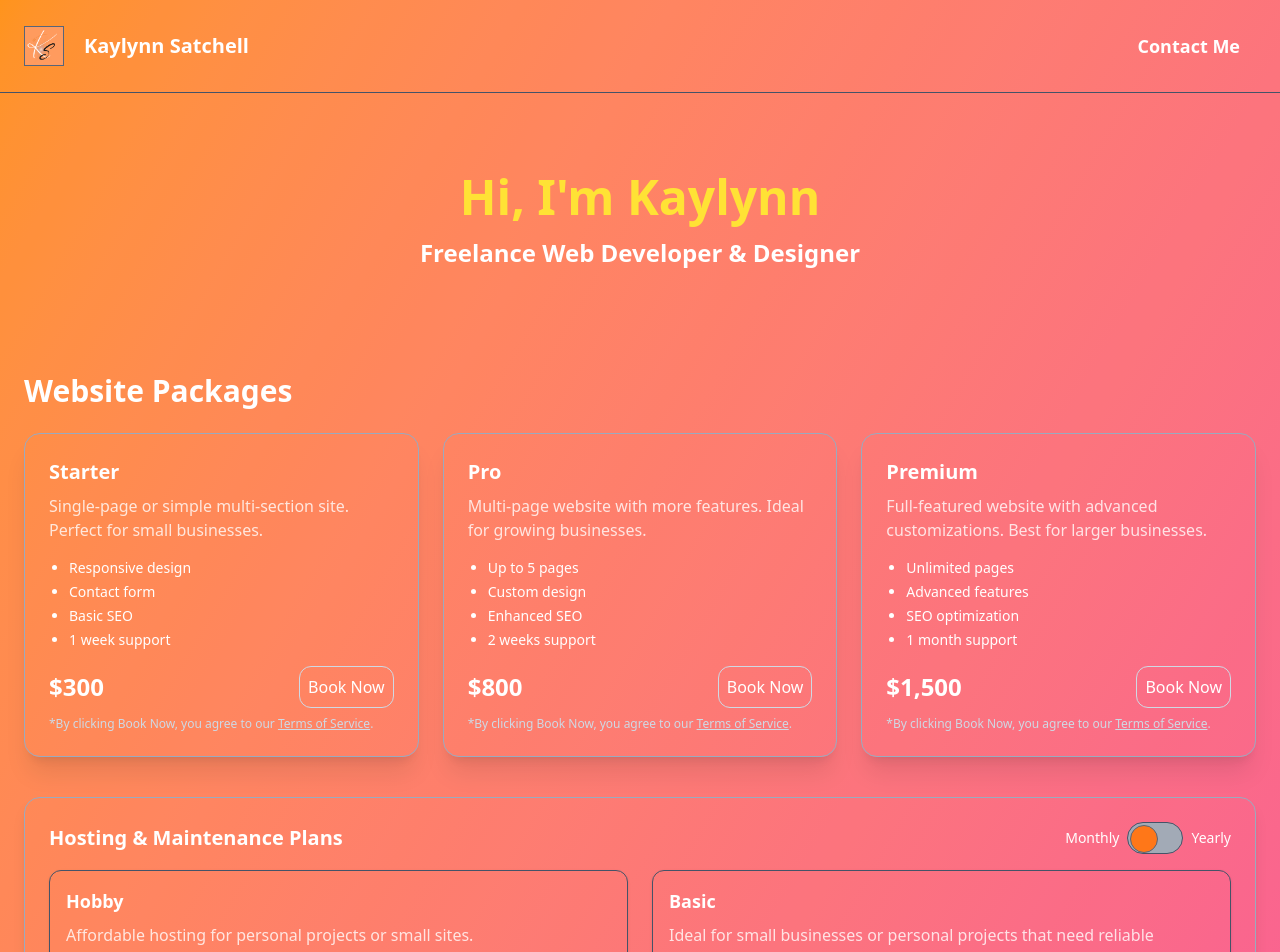
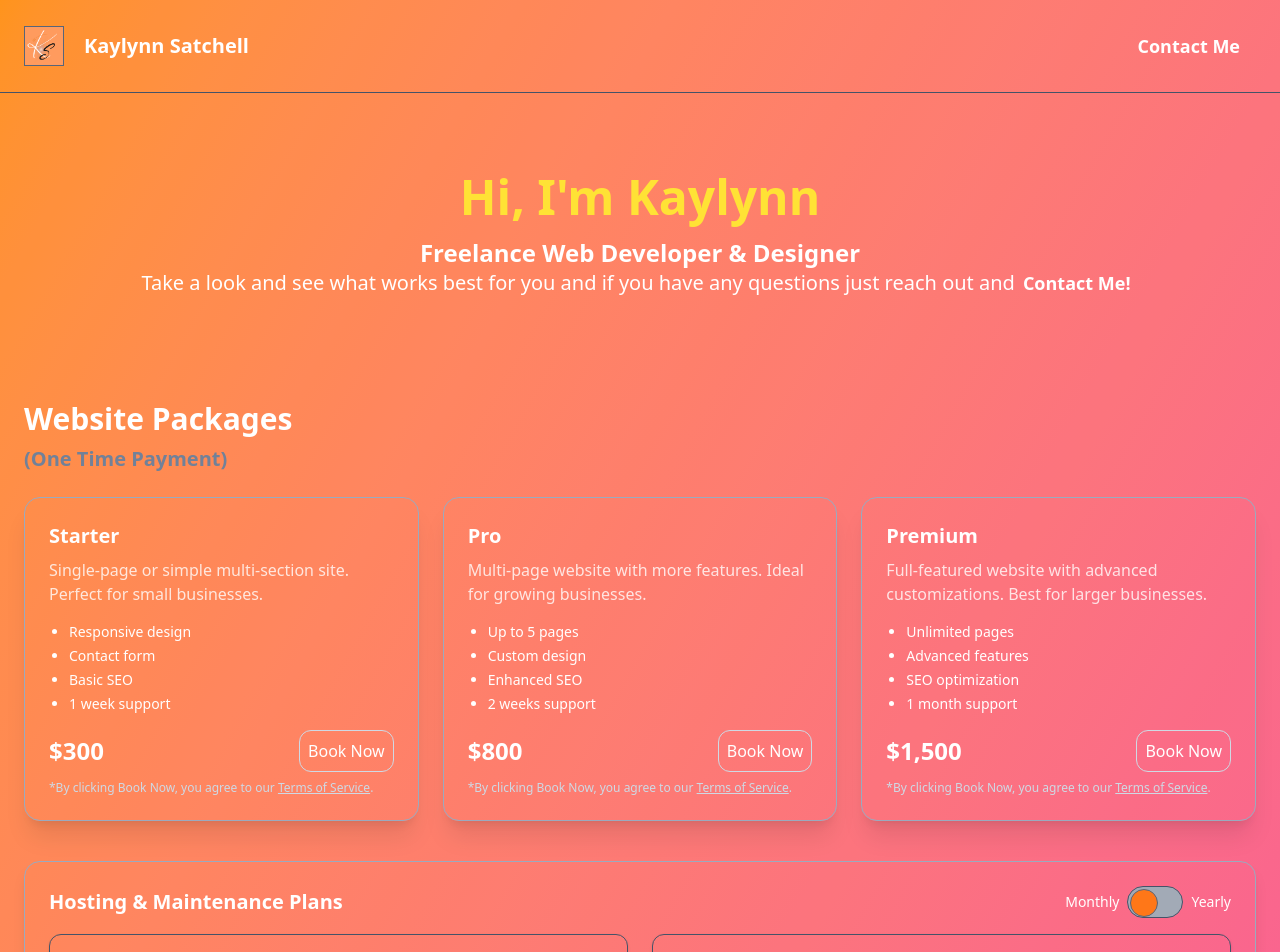
Before and after one commit to kayleesatch/MyFreelanceSite, a React (Vite) app: page / in a window 1280 px wide. Shown: the top 952 px of the page. Built offline with nearby package versions, Linux system fonts and the light colour scheme.

Commit message:
Fixed minor changes

```diff
--- a/components/Hero.jsx
+++ b/components/Hero.jsx
@@ -1,8 +1,22 @@
+import { useState } from "react";
+import ContactModal from "./ContactModal";
+
 export default function Hero() {
+    const [open, setOpen] = useState(false)
     return (
         <section className="text-center py-20">
             <h1 className="text-5xl font-bold mb-4 text-yellow-300 shadow-white-lg">Hi, I'm Kaylynn</h1>
             <p className="text-2xl font-semibold">Freelance Web Developer & Designer</p>
+            <p className="text-xl px-8">Take a look and see what works best for you and if you have any questions just reach out and
+                <a
+                    onClick={() => setOpen(true)}
+                    className="px-2 hover:text-purple-600 hover:underline text-lg font-bold cursor-pointer"
+                >
+                    Contact Me!
+                </a>
+
+            </p>
+            <ContactModal open={open} setOpen={setOpen} />
         </section>
     )
 }
--- a/components/Services.jsx
+++ b/components/Services.jsx
@@ -31,7 +31,7 @@ const hostingPlans = {
         {
             tier: "Hobby",
             price: 15,
-            description: "Affordable hosting for personal projects or small sites.",
+            description: "Affordable hosting for personal projects or small sites. Minimal maintenance.",
             checkoutLink: "https://buy.stripe.com/bJe4gz3n98Fy5hxbYz00007",
         },
         {
@@ -54,6 +54,12 @@ const hostingPlans = {
         },
     ],
     yearly: [
+        {
+            tier: "Hobby",
+            price: 150,
+            description: "Save with annual billing. Affordable hosting for personal projects or small sites. Minimal maintenance.",
+            checkoutLink: "https://buy.stripe.com/14A14n2j50926lB5Ab0000e"
+        },
         {
             tier: "Basic",
             price: 500,
@@ -81,7 +87,8 @@ export default function Services() {
 
     return (
         <section id="services" className="max-w-7xl mx-auto p-6">
-            <h2 className="text-3xl font-bold mb-6">Website Packages</h2>
+            <h2 className="text-3xl font-bold mb-2">Website Packages</h2>
+            <h3 className="text-xl font-semibold mb-6 text-slate-500">(One Time Payment)</h3>
             <div className="grid md:grid-cols-3 gap-6">
                 {packages.map((pkg, idx) => (
                     <div key={idx} className="rounded-2xl border border-slate-400 p-6 shadow-xl hover:shadow-lg transition">
```
